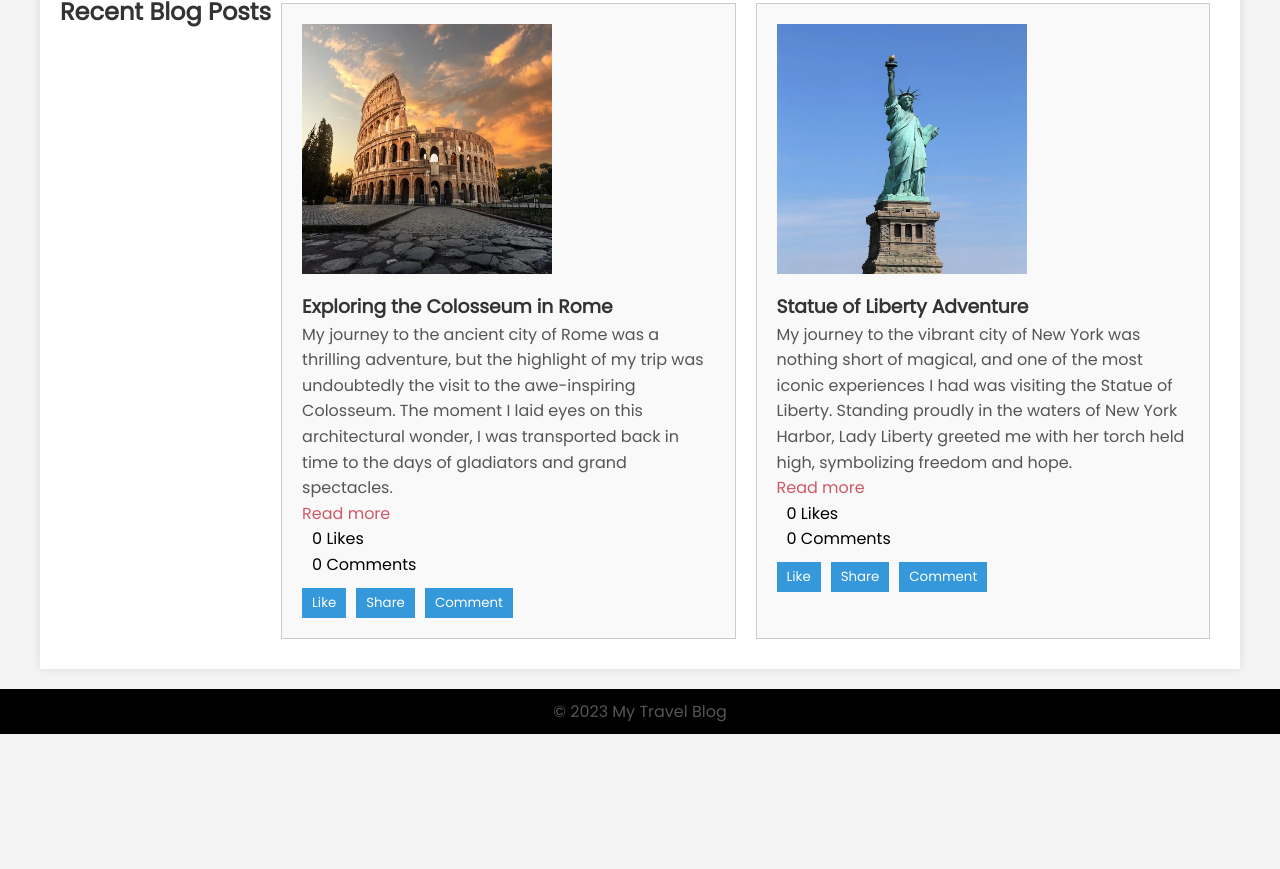
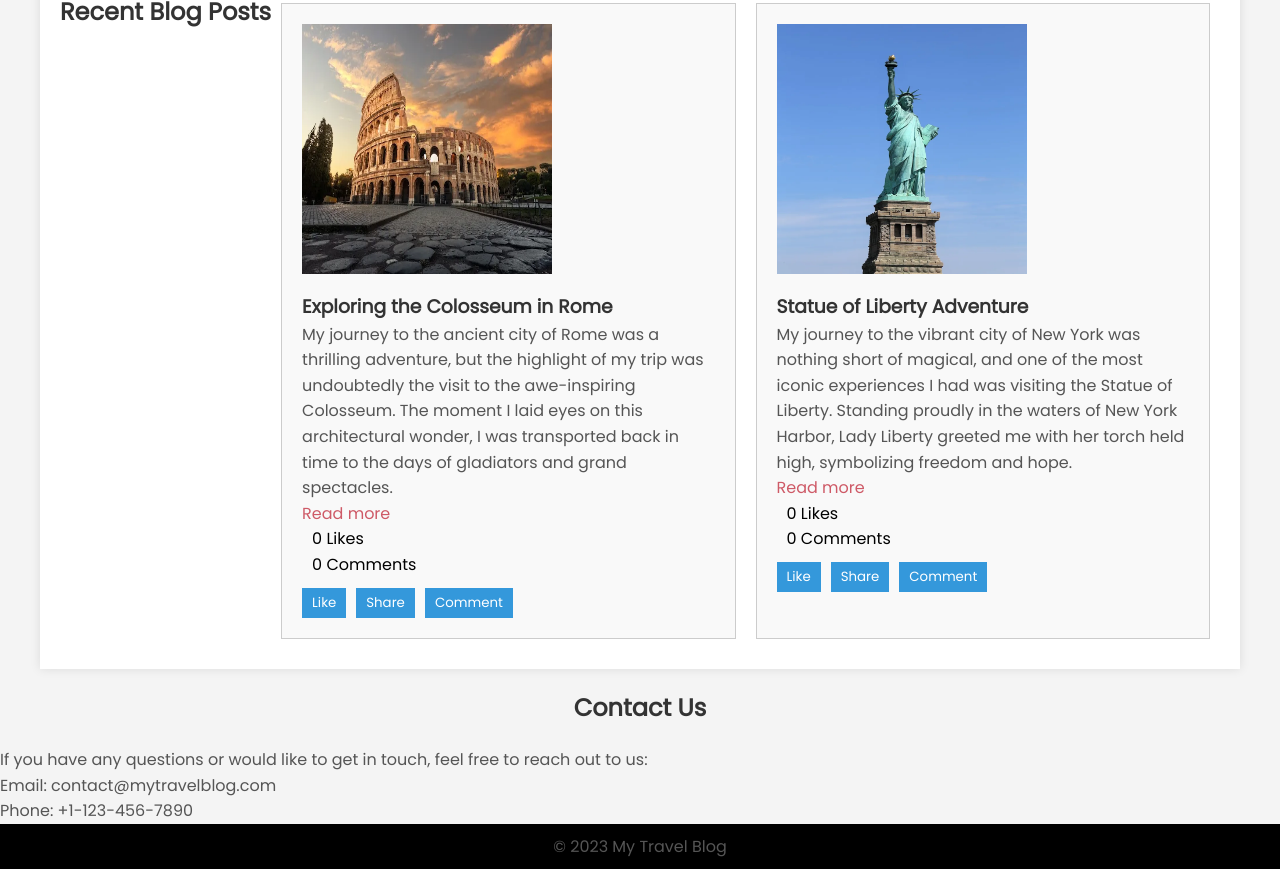
Before and after one commit to vishnuvardhancoder/Travel-Blog, a plain HTML site: page Travel Blog CAD/index.html in a window 1280 px wide. Shown: the part 774-1643 px from the top of the page. Before the commit the page ends 1508 px from the top, so only its background shows below. Drawn offline with Linux system fonts and the light colour scheme.

Commit message:
Update index.html

```diff
--- a/Travel Blog CAD/index.html
+++ b/Travel Blog CAD/index.html
@@ -13,9 +13,8 @@
             <nav>
                 <ul>
                     <li><a href="#">Home</a></li>
-                    <li><a href="#">Destinations</a></li>
-                    <li><a href="#">Blog</a></li>
-                    <li><a href="#">Contact</a></li>
+                    <li><a href="#recent-posts">Blog</a></li>
+                    <li><a href="#contact">Contact</a></li>
                 </ul>
             </nav>
         </div>
@@ -136,7 +135,14 @@
             </div>
         </section>
     </main>
-
+    <section id="contact">
+        <div class="contact-container">
+            <h2>Contact Us</h2>
+            <p>If you have any questions or would like to get in touch, feel free to reach out to us:</p>
+            <p>Email: contact@mytravelblog.com</p>
+            <p>Phone: +1-123-456-7890</p>
+        </div>
+    </section>
     <footer>
         <div class="footer-container">
             <p>&copy; 2023 My Travel Blog</p>
```
